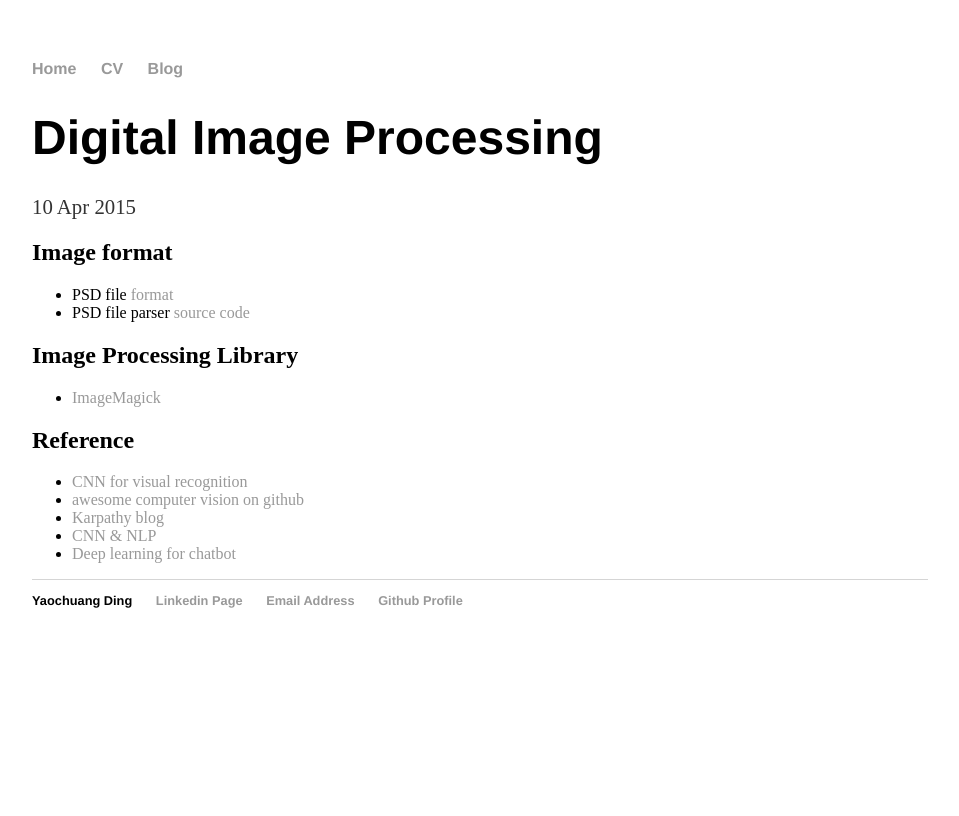
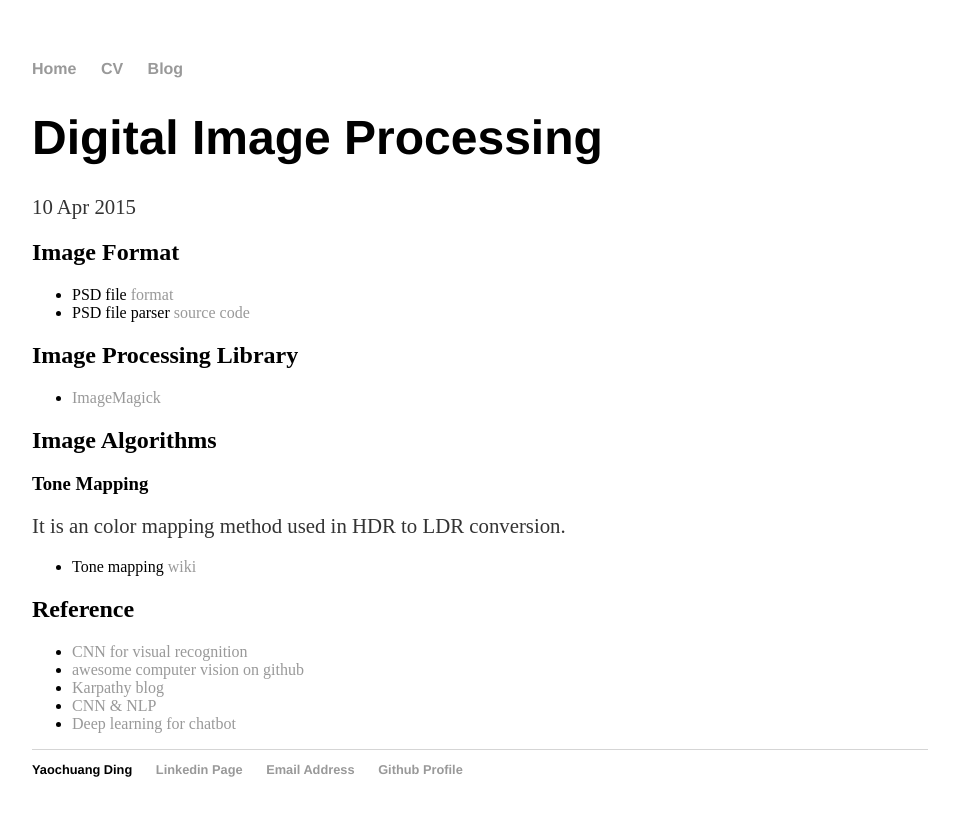
Before and after one commit to ychding11/ychding11.github.io, a Jekyll site: the page built from _posts/2015-04-10-Digital-Image-Processing.md, in a window 1280 px wide. Shown: the top 816 px of the page, without its empty margins (160-1119 px from the left). Built offline with Jekyll 4.4.1, drawn with Linux system fonts in a browser that asks for light colours.

Commit message:
1. add tone mapping reference.

```diff
--- a/_posts/2015-04-10-Digital-Image-Processing.md
+++ b/_posts/2015-04-10-Digital-Image-Processing.md
@@ -3,12 +3,21 @@ layout: post
 title: "Digital Image Processing"
 date: 2015-04-10
 ---
-## Image format
+
+## Image Format
+
 + PSD file [format](http://www.adobe.com/devnet-apps/photoshop/fileformatashtml/)
 + PSD file parser [source code](http://telegraphics.com.au/sw/product/psdparse)
 
 ## Image Processing Library
+
 + [ImageMagick](http://git.imagemagick.org/repos/ImageMagick)
+
+## Image Algorithms
+
+### Tone Mapping
+It is an color mapping method used in HDR to LDR conversion.
+- Tone mapping [wiki](https://en.wikipedia.org/wiki/Tone_mapping)
 
 ## Reference
 + [CNN for visual recognition](http://vision.stanford.edu/teaching/cs231n/)
```
